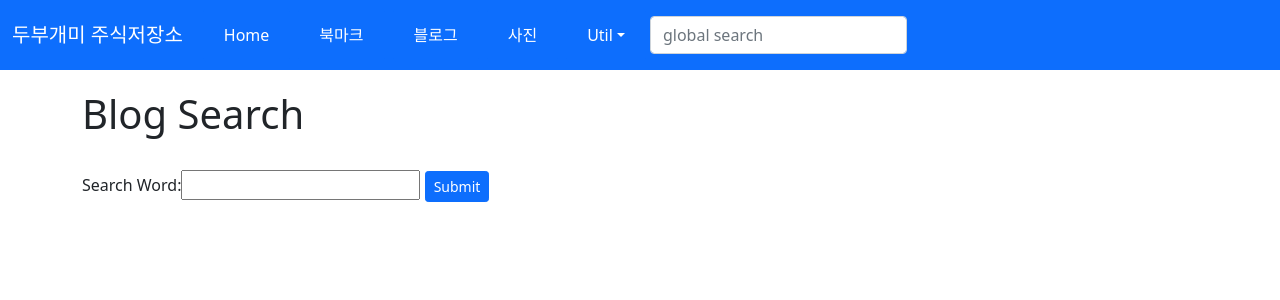
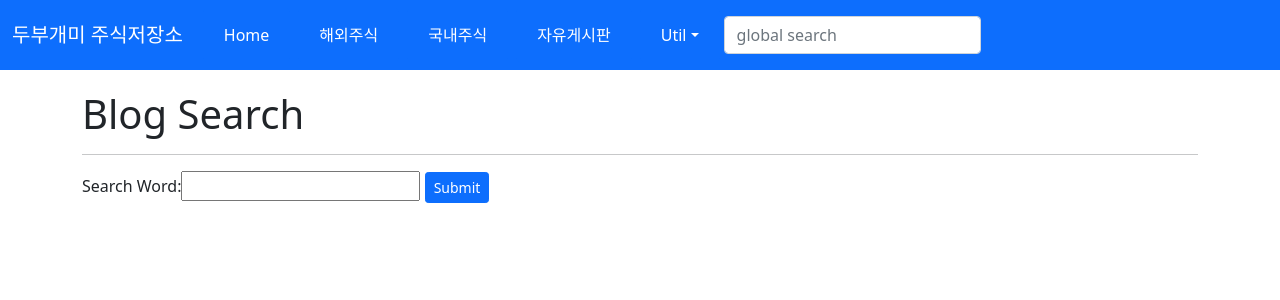
Before and after one commit to alstjr0307/Web_StockStorage, a Django app: page /blog/search/ in a window 1280 px wide. Shown: the top 300 px of the page. Run offline with Django 3.2, Linux system fonts and the light colour scheme; parts of the project's set-up code (start-up, migrations or seed data) failed here and were passed over; some libraries are stand-ins or nearby versions.

Commit message:
change base

```diff
--- a/blog/templates/blog/post_search.html
+++ b/blog/templates/blog/post_search.html
@@ -3,7 +3,7 @@
 
 {% block content %}
 <h1>Blog Search </h1>
-<br>
+<hr>
 <form action="." method="post"> {% csrf_token %}
     {{ form.as_table }}
     <input type="submit" value="Submit" class = "btn btn-primary btn-sm">
--- a/templates/base.html
+++ b/templates/base.html
@@ -18,7 +18,7 @@
 
 <nav class="navbar navbar-expand-lg navbar-dark bg-primary fixed-top">
   <div class="container-fluid">
-    <span class="navbar-brand" href="#">두부개미 주식저장소</span>
+    <span class="navbar-brand" href="{% url 'home'%}">두부개미 주식저장소</span>
     <button class="navbar-toggler" type="button" data-bs-toggle="collapse" data-bs-target="#navbarSupportedContent">
       <span class="navbar-toggler-icon"></span>
     </button>
@@ -28,13 +28,13 @@
           <a class="nav-link text-white" href="{% url 'home' %}">Home</a>
         </li>
          <li class="nav-item mx-1 btn btn-primary">
-          <a class="nav-link text-white" href="{% url 'bookmark:index' %}">북마크</a>
+          <a class="nav-link text-white" href="{% url 'bookmark:index' %}">해외주식</a>
         </li>
          <li class="nav-item mx-1 btn btn-primary">
-          <a class="nav-link text-white" href="{% url 'blog:index' %}">블로그</a>
+          <a class="nav-link text-white" href="{% url 'blog:index' %}">국내주식</a>
         </li>
         <li class="nav-item mx-1 btn btn-primary">
-          <a class="nav-link text-white" href="">사진</a>
+          <a class="nav-link text-white" href="">자유게시판</a>
         </li>
 
 
```
Also changed, not shown: templates/home.html (+21 -9 lines), static/img/tofu_title.png (added).
